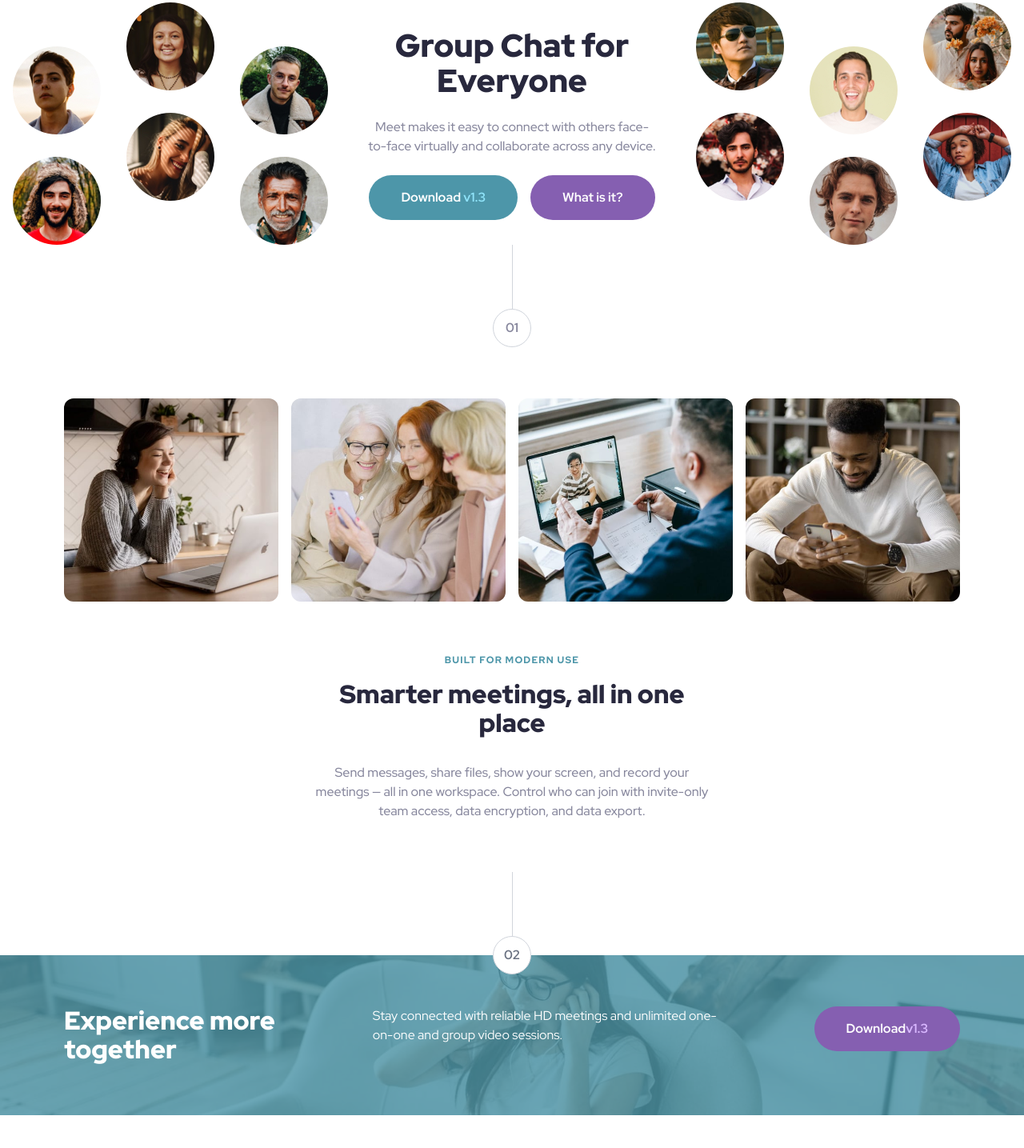
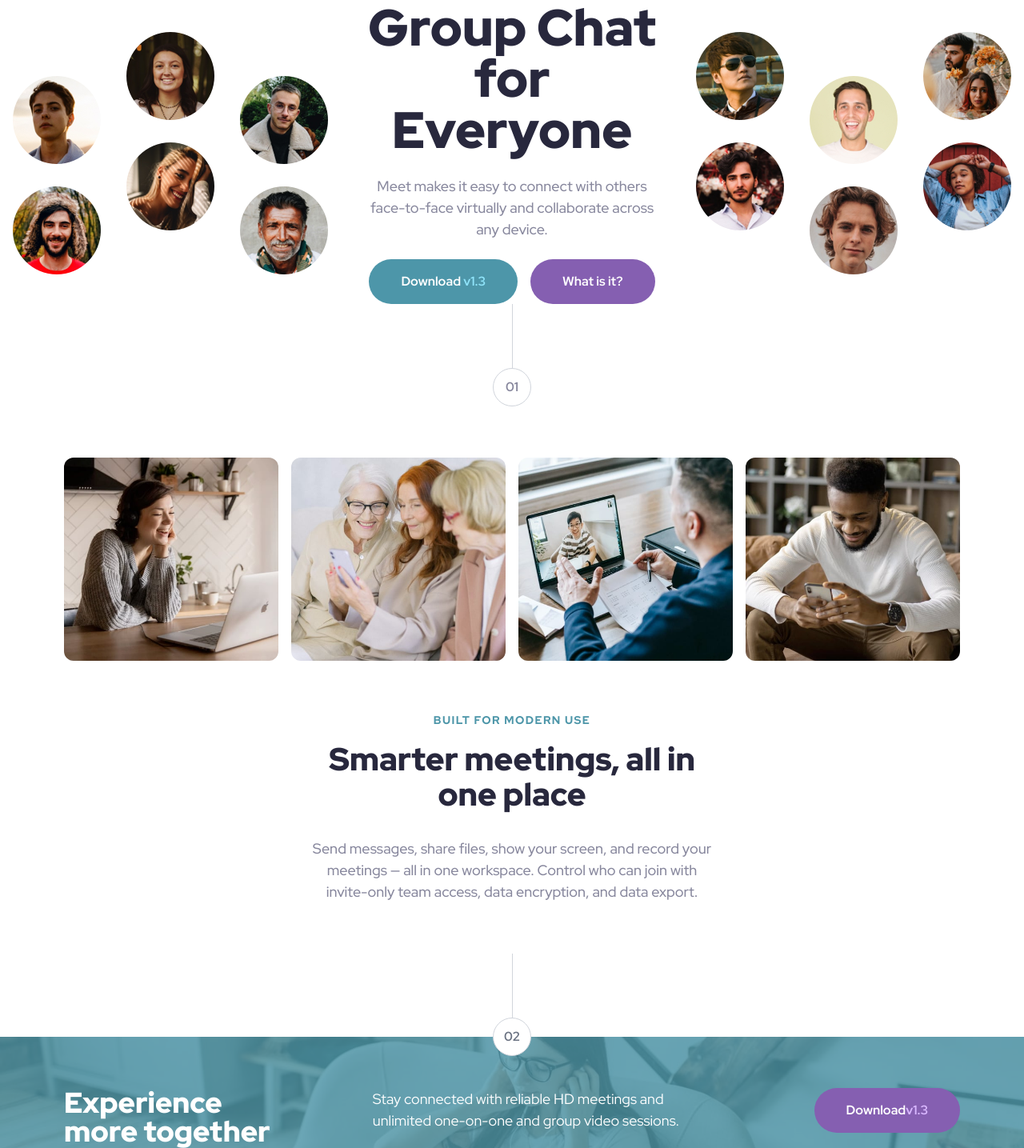
Before and after one commit to pauljomy/meet, a website built with Vite: page index.html in a window 1280 px wide. Shown: the part 137-1572 px from the top of the page at 80% size. Before the commit the page ends 1531 px from the top, so only its background shows below. Built offline with nearby package versions, Linux system fonts and the light colour scheme.

Commit message:
updated the font size

```diff
--- a/index.html
+++ b/index.html
@@ -16,7 +16,7 @@
 
         <div class="flex flex-col justify-center">
             <div
-                class="grid grid-cols-2 gap-y-12 xl:grid-cols-3 max-w-380 mx-auto md:gap-x-8 gap-x-4 xl:gap-x-0"
+                class="grid grid-cols-2 gap-y-12 xl:grid-cols-3 mx-auto md:gap-x-8 gap-x-4 xl:gap-x-0"
             >
                 <img
                     src="/src/assets/desktop/image-hero-left.png"
@@ -30,14 +30,14 @@
                 />
 
                 <div
-                    class="text-center col-span-2 xl:order-2 xl:col-span-1 max-w-md mx-auto px-8 flex flex-col justify-center align-items-center items-center"
+                    class="text-center col-span-2 xl:order-2 xl:col-span-1 max-w-lg mx-auto px-8 flex flex-col justify-center align-items-center items-center"
                 >
                     <h1
-                        class="text-[2.5rem] font-black text-h1 leading-11 text-center tracking-normal mb-6"
+                        class="text-[2.5rem] font-black text-h1 leading-11 text-center tracking-normal mb-6 md:text-5xl xl:text-[4rem] md:leading-13 xl:leading-16"
                     >
                         Group Chat for Everyone
                     </h1>
-                    <p class="font-medium text-text mb-6">
+                    <p class="font-medium text-text mb-6 xl:text-[1.125rem]">
                         Meet makes it easy to connect with others face-to-face
                         virtually and collaborate across any device.
                     </p>
@@ -94,16 +94,18 @@
                     </div>
                     <div class="max-w-126 mx-auto">
                         <p
-                            class="text-btn1 font-extrabold uppercase tracking-widest text-[0.75rem] mb-4"
+                            class="text-btn1 font-extrabold uppercase tracking-widest text-[0.75rem] mb-4 md:text-[0.875rem]"
                         >
                             Built for modern use
                         </p>
                         <h2
-                            class="font-black text-h1 text-[2rem] leading-9 mb-8"
+                            class="font-black text-h1 text-[2rem] leading-9 mb-8 md:text-4xl xl:text-[2.5rem] xl:leading-11"
                         >
                             Smarter meetings, all in one place
                         </h2>
-                        <p class="font-medium text-text mb-16">
+                        <p
+                            class="font-medium text-text mb-16 xl:text-[1.125rem]"
+                        >
                             Send messages, share files, show your screen, and
                             record your meetings — all in one workspace. Control
                             who can join with invite-only team access, data
@@ -131,11 +133,13 @@
                     class="xl:flex xl:flex-1 xl:justify-between max-w-280 mx-auto xl:gap-30 md:w-126 xl:w-280"
                 >
                     <h2
-                        class="text-[2rem] leading-9 font-black mb-6 text-white xl:text-left xl:mb-0"
+                        class="text-[2rem] leading-9 font-black mb-6 text-white xl:text-left xl:mb-0 md:text-4xl xl-text-[2.5rem]"
                     >
                         Experience more together
                     </h2>
-                    <p class="mb-6 text-white xl:text-left xl:mb-0">
+                    <p
+                        class="mb-6 text-white xl:text-left xl:mb-0 xl:text-[1.125rem]"
+                    >
                         Stay connected with reliable HD meetings and unlimited
                         one-on-one and group video sessions.
                     </p>
```
